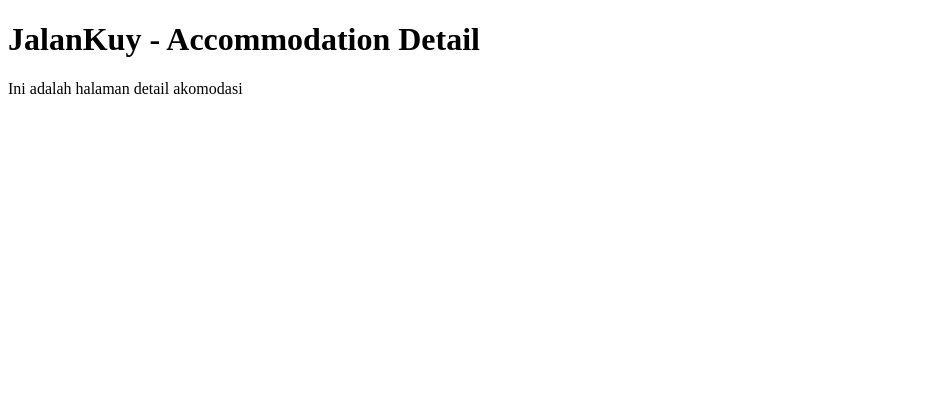
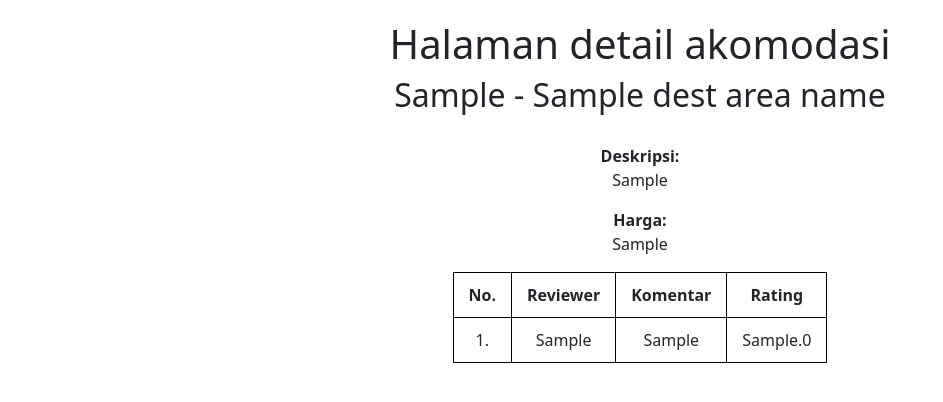
Before and after one commit to pramudyawibisono/jalankuy2, a Django app: template accommodation/templates/accommodation_detail.html in a window 1280 px wide. Shown: the top 402 px of the page, without its empty margins (0-943 px from the left). Run offline with Django 4.2, Linux system fonts and the light colour scheme; the template is opened without the code that fills it: most values are stand-ins (such as "Sample title", 1, 10 or a date in 2020).

Commit message:
Implement BE accommodation detail

```diff
--- a/accommodation/templates/accommodation_detail.html
+++ b/accommodation/templates/accommodation_detail.html
@@ -1,9 +1,70 @@
-<!DOCTYPE html>
-<html>
-<body>
+{% extends 'base.html' %}
+{% load static %}
 
-<h1>JalanKuy - Accommodation Detail</h1>
-<p>Ini adalah halaman detail akomodasi</p>
+{% block meta %}
+    <title>Detail Akomodasi</title>
+    <style>
+        table, th, td {
+            border: 1px solid black;
+            border-collapse: collapse;
+            text-align: center;
+        }
 
-</body>
-</html>
+        th, td {
+            padding-top: 10px;
+            padding-bottom: 10px;
+            padding-left: 15px;
+            padding-right: 15px;
+        }
+
+        .tabel-reviews {
+            display: flex;
+            justify-content: center;
+        }
+
+        .container-atas {
+            text-align: center;
+            margin-bottom: 30px;
+            margin-top: 20px;
+        }
+    </style>
+{% endblock meta %}
+
+{% block content %}
+    <center>
+        <div class="container-atas">
+            <h1>Halaman detail akomodasi</h1>
+            <h2>{{accommodation.2}} - {{dest_area_name}}</h2>
+        </div>
+
+        <div>
+            <strong>Deskripsi:</strong>
+            <p>{{accommodation.3}}</p>
+            <strong>Harga:</strong>
+            <p>{{accommodation.5}}</p>
+        </div>
+
+        <div class="tabel-reviews">
+            <table>
+                <thead>
+                    <tr>
+                        <th>No.</th>
+                        <th>Reviewer</th>
+                        <th>Komentar</th>
+                        <th>Rating</th>
+                    </tr>
+                </thead>
+                <tbody>
+                    {% for item in reviews %}
+                    <tr>
+                        <td>{{forloop.counter}}.</td>
+                        <td>{{item.2}}</td>
+                        <td>{{item.4}}</td>
+                        <td>{{item.3}}.0</td>
+                    </tr>
+                    {% endfor %}
+                </tbody>
+            </table>
+        </div>
+    </center>
+{% endblock content %}
--- a/accommodation/urls.py
+++ b/accommodation/urls.py
@@ -7,8 +7,6 @@
         accommodations, name='accommodation_list'),
     path('destination-area/<int:destareaid>/accommodations/<int:accommid>',
         accommodation_detail, name='accommodation_detail'),
-    path('destination-area/<int:destareaid>/accommodations/<int:accommid>/reviews',
-        accommodation_review, name='accommodation_review'),
-    path('destination-area/<int:destareaid>/accommodations/<int:accommid>/reviews/add',
+    path('destination-area/<int:destareaid>/accommodations/<int:accommid>/add-review',
         add_accommodation_review, name='add_accommodation_review'),
 ]
```
Also changed, not shown: accommodation/templates/accommodation_list.html (+2 -5 lines), accommodation/templates/accommodation_review.html (deleted, +0 -9 lines), accommodation/views.py (+20 -11 lines).
